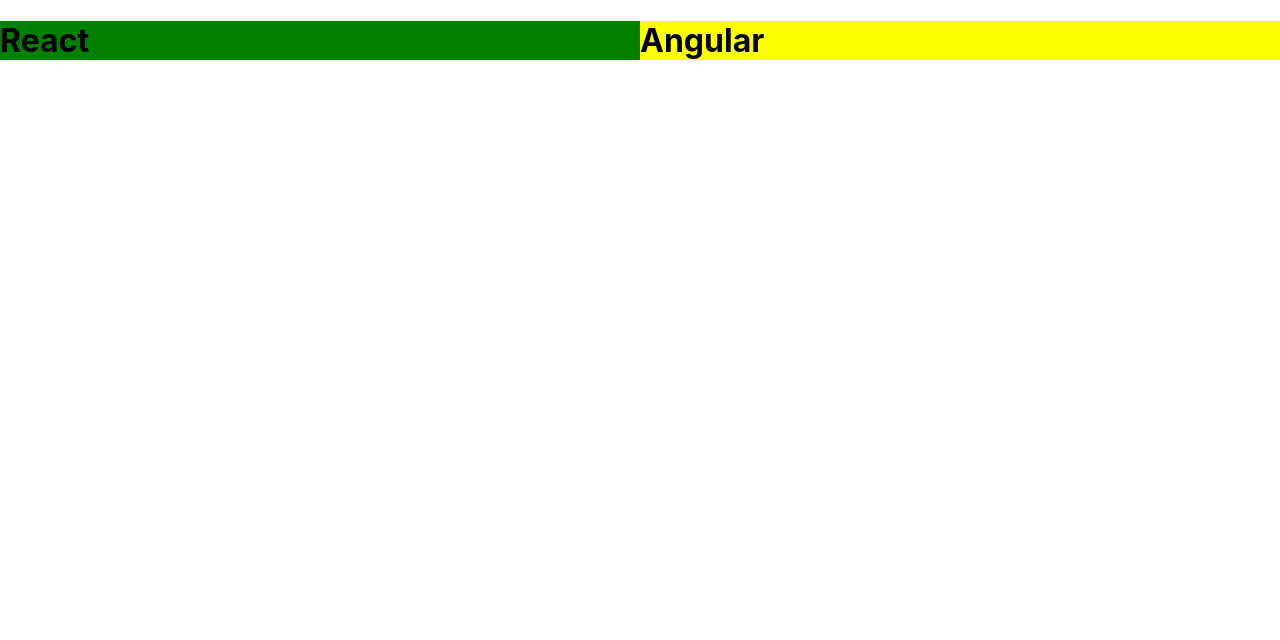
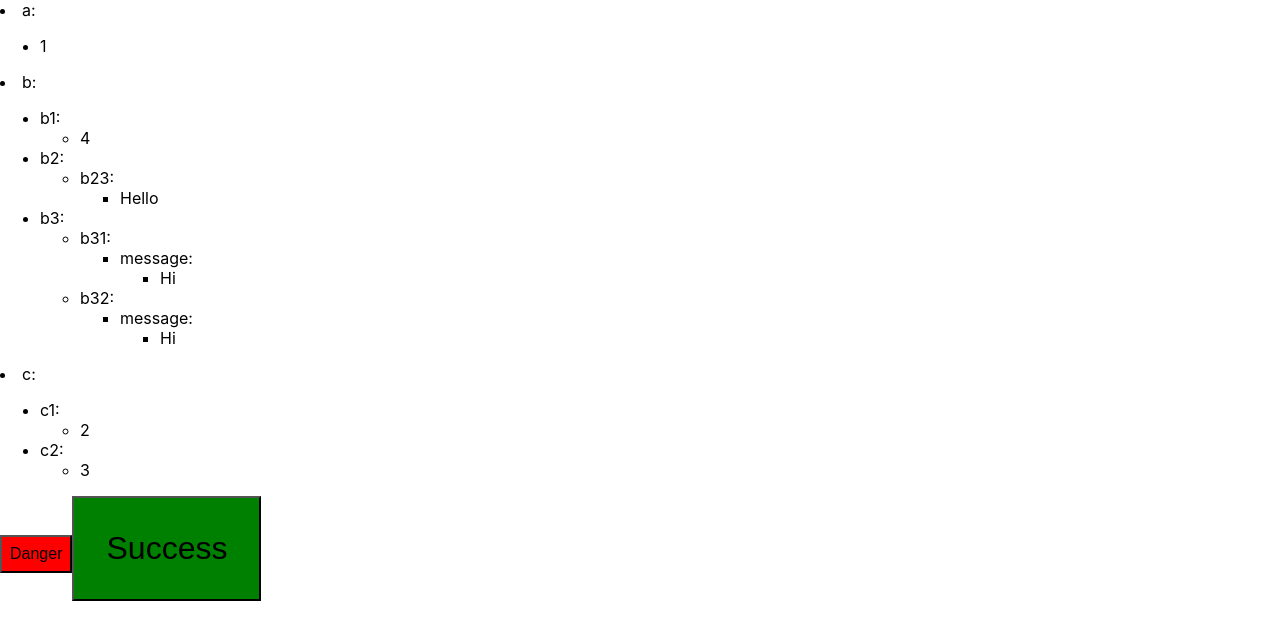
Before and after one commit to Kabilanp4/React-Design-Patterns, a React (Create React App) app: page / in a window 1280 px wide. Shown: the top 640 px of the page. Built offline with nearby package versions, Linux system fonts and the light colour scheme.

Commit message:
Functional Programming Implementation

```diff
--- a/src/App.js
+++ b/src/App.js
@@ -1,17 +1,34 @@
-import { SplitScreen } from "./SplitScreen";
+import { DangerButton, SuccessButton } from "./partiallyApply";
+import { RecursiveComponent } from "./RecursiveComponent";
 
-const LeftHandComponent = ({ name }) => {
-  return <h1 style={{ backgroundColor: "green" }}>{name}</h1>;
-};
-const RightHandComponent = ({ name }) => {
-  return <h1 style={{ backgroundColor: "yellow" }}>{name}</h1>;
+const nestedObject = {
+  a: 1,
+  b: {
+    b1: 4,
+    b2: {
+      b23: "Hello",
+    },
+    b3: {
+      b31: {
+        message: "Hi",
+      },
+      b32: {
+        message: "Hi",
+      },
+    },
+  },
+  c: {
+    c1: 2,
+    c2: 3,
+  },
 };
 function App() {
   return (
-    <SplitScreen leftWeight={1} rightWeight={1}>
-      <LeftHandComponent name="React" />
-      <RightHandComponent name="Angular" />
-    </SplitScreen>
+    <>
+      <RecursiveComponent data={nestedObject} />
+      <DangerButton text="Danger" />
+      <SuccessButton text="Success" />
+    </>
   );
 }
 
--- /dev/null
+++ b/src/RecursiveComponent.js
@@ -0,0 +1,19 @@
+const isObject = (x) => typeof x === "object" && x !== null;
+export const RecursiveComponent = ({ data }) => {
+  if (!isObject(data)) {
+    return <li>{data}</li>;
+  }
+  const pairs = Object.entries(data);
+  return (
+    <>
+      {pairs.map(([key, value]) => (
+        <li>
+          {key}:
+          <ul>
+            <RecursiveComponent data={value} />
+          </ul>
+        </li>
+      ))}
+    </>
+  );
+};
--- /dev/null
+++ b/src/partiallyApply.js
@@ -0,0 +1,26 @@
+export const partiallyApply = (Component, partialProps) => {
+  return (props) => {
+    return <Component {...partialProps} {...props} />;
+  };
+};
+
+export const Button = ({ size, color, text, ...props }) => {
+  return (
+    <button
+      style={{
+        padding: size === "large" ? "32px" : "8px",
+        fontSize: size === "large" ? "32px" : "16px",
+        backgroundColor: color,
+      }}
+      {...props}
+    >
+      {text}
+    </button>
+  );
+};
+
+export const DangerButton = partiallyApply(Button, { color: "red" });
+export const SuccessButton = partiallyApply(Button, {
+  size: "large",
+  color: "green",
+});
```
Also changed, not shown: src/Composition.js (added, +21 -0 lines).
